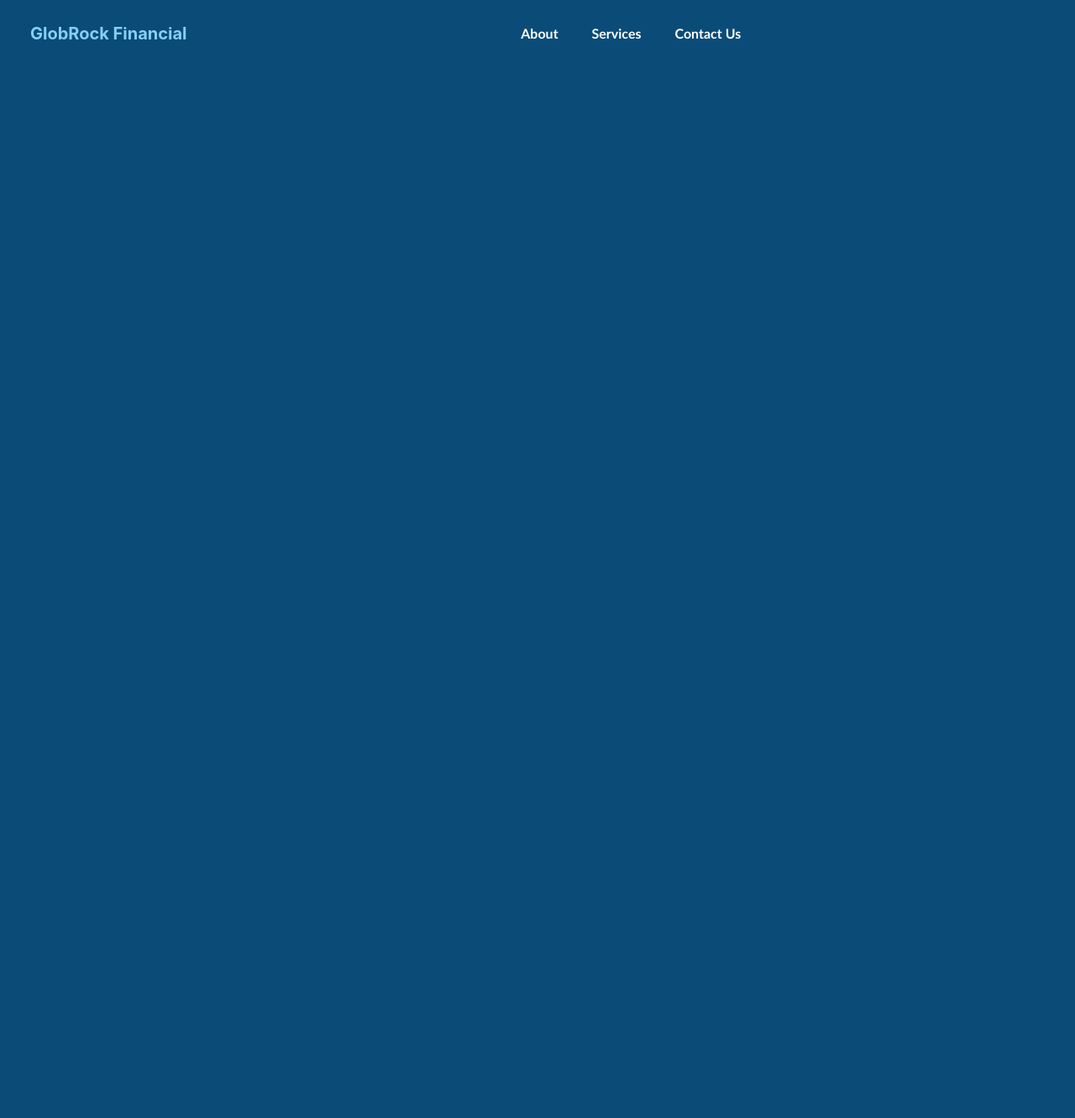
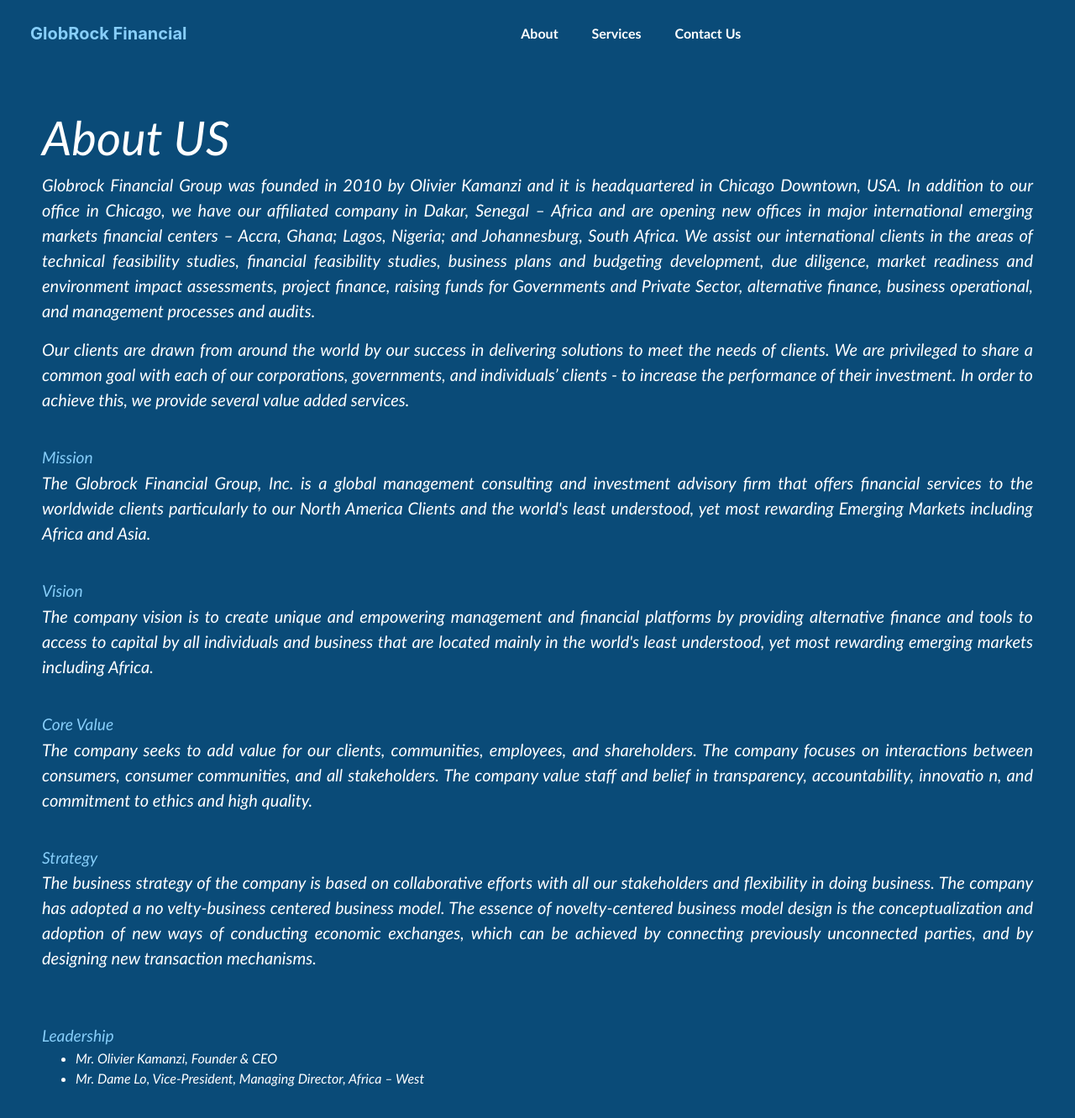
Before and after one commit to Nzibosco/globrockFinancial, a React (Create React App) app: page /about in a window 1280 px wide. Shown: the top 1332 px of the page at 84% size. Before the commit the page ends 800 px from the top, so only its background shows below. Built offline with nearby package versions, Linux system fonts and the light colour scheme.

Commit message:
Resizing margins

```diff
--- a/src/App.css
+++ b/src/App.css
@@ -50,6 +50,7 @@
   background-color: white;
   padding-left: 20%;
   padding-right: 20%;
+  margin-bottom: 0;
 }
 
 #pitch {
@@ -166,8 +167,9 @@
 }
 
 #giraffe {
-  margin: auto;
+  height: 100%;
   width: 100%;
+  margin: 0;
 }
 
 html{
@@ -190,3 +192,17 @@
 
   color: lightskyblue;
 }
+
+#aboutComponent {
+  color: white;
+  font-style: italic;
+  font-family: 'Trebuchet MS', 'Lucida Sans Unicode', 'Lucida Grande', 'Lucida Sans', Arial, sans-serif;
+  padding: 50px;
+  text-align: justify;
+}
+
+#aboutComponent > b {
+  color: lightskyblue;
+  font-size: larger;
+  font-weight: 300;
+}
--- a/src/App.tsx
+++ b/src/App.tsx
@@ -1,20 +1,21 @@
 import React from 'react';
-import logo from './logo.svg';
 import './App.css';
 import { HomepageComponent } from './components/homepageComponent/Homepage';
 import Navbar from './components/navbarComponent/Navbar';
 import { BrowserRouter as Router, Route, Switch } from "react-router-dom";
+import About from './components/aboutComponent/About';
 
 function App() {
   return (
     <>
-    <Router>
-      <Navbar/>
-      <Switch>
-        <Route exact path = "/" component = {HomepageComponent}/>
+      <Router>
+        <Navbar />
+        <Switch>
+          <Route exact path="/about" component={About} />
+          <Route exact path="/" component={HomepageComponent} />
 
-      </Switch>
-    </Router>
+        </Switch>
+      </Router>
     </>
   );
 }
--- /dev/null
+++ b/src/components/aboutComponent/About.tsx
@@ -0,0 +1,77 @@
+import React from 'react';
+
+export default function About() {
+
+    return (
+        <div id="aboutComponent">
+            <h1 className="display-4">About US</h1>
+
+            <p className="lead">Globrock Financial Group was founded in 2010 by Olivier Kamanzi and it is
+            headquartered in Chicago Downtown, USA. In addition to our office in Chicago,
+            we have our affiliated company in Dakar, Senegal – Africa and are opening new
+            offices in major international emerging markets financial centers – Accra, Ghana;
+            Lagos, Nigeria; and Johannesburg, South Africa. We assist our international
+            clients in the areas of technical feasibility studies, financial feasibility studies,
+            business plans and budgeting development, due diligence, market readiness and
+            environment impact assessments, project finance, raising funds for Governments
+            and Private Sector, alternative finance, business operational, and management
+processes and audits. </p>
+
+            <p className="lead">Our clients are drawn from around the world by our success in delivering
+            solutions to meet the needs of clients. We are privileged to share a common goal
+            with each of our corporations, governments, and individuals’ clients - to increase
+            the performance of their investment. In order to achieve this, we provide several
+value added services.</p>
+            <br />
+
+            <b>Mission</b>
+            <br />
+
+            <p className="lead">The Globrock Financial Group, Inc. is a global management consulting and
+            investment advisory firm that offers financial services to the worldwide clients
+            particularly to our North America Clients and the world&#39;s least understood, yet
+most rewarding Emerging Markets including Africa and Asia. </p>
+            <br />
+
+            <b>Vision</b>
+            <br />
+
+            <p className="lead">The company vision is to create unique and empowering management and
+            financial platforms by providing alternative finance and tools to access to capital
+            by all individuals and business that are located mainly in the world&#39;s least
+understood, yet most rewarding emerging markets including Africa.</p>
+            <br />
+
+            <b>Core Value</b>
+            <br />
+
+            <p className="lead">The company seeks to add value for our clients, communities, employees, and
+            shareholders. The company focuses on interactions between consumers,
+            consumer communities, and all stakeholders. The company value staff and belief
+            in transparency, accountability, innovatio n, and commitment to ethics and high
+quality.</p>
+            <br />
+
+            <b>Strategy</b>
+            <br />
+
+            <p className="lead" >The business strategy of the company is based on collaborative efforts with all
+            our stakeholders and flexibility in doing business. The company has adopted a
+            no velty-business centered business model. The essence of novelty-centered
+            business model design is the conceptualization and adoption of new ways of
+            conducting economic exchanges, which can be achieved by connecting
+previously unconnected parties, and by designing new transaction mechanisms. </p>
+
+            <br />
+            <br />
+
+            <b>Leadership</b>
+            <br />
+            <ul>
+                <li>Mr. Olivier Kamanzi, Founder &amp; CEO</li>
+                <li>Mr. Dame Lo, Vice-President, Managing Director, Africa – West</li>
+            </ul>
+
+        </div>
+    )
+}
--- a/src/components/imageComponent/ImageComponent.tsx
+++ b/src/components/imageComponent/ImageComponent.tsx
@@ -1,14 +1,12 @@
 import React from 'react';
-import { ServicePresentation } from '../servicePresentationComp/ServicePresentation';
 
 
 export default function ImageComp (){
 
     return (
-        <div className = 'row expand-lg'>
+        <div className = 'row'>
             <img src= 'https://globrockimages.s3.us-east-2.amazonaws.com/images/Nairobi_Giraffe_2.jpg'
             id='giraffe' alt='Nairobi'/>
-            {/* <ServicePresentation/> */}
         </div>
     )
 }
--- a/src/components/intro/IntroComponent.tsx
+++ b/src/components/intro/IntroComponent.tsx
@@ -1,4 +1,5 @@
 import React from 'react';
+import { Link } from 'react-router-dom';
 
 
 export default function Intro() {
@@ -11,7 +12,7 @@
             investment management, investment advisory, and other financial services primarily with Small
             and Medium Enterprises and Institutional Clients.</p>
             <br/>
-            <a className="btn btn-primary btn-lg" href="#" role="button">Learn more</a>
+            <Link to='about'><a className="btn btn-primary btn-lg" href="#" role="button">Learn more</a></Link>
         </div>
 
     );
```
